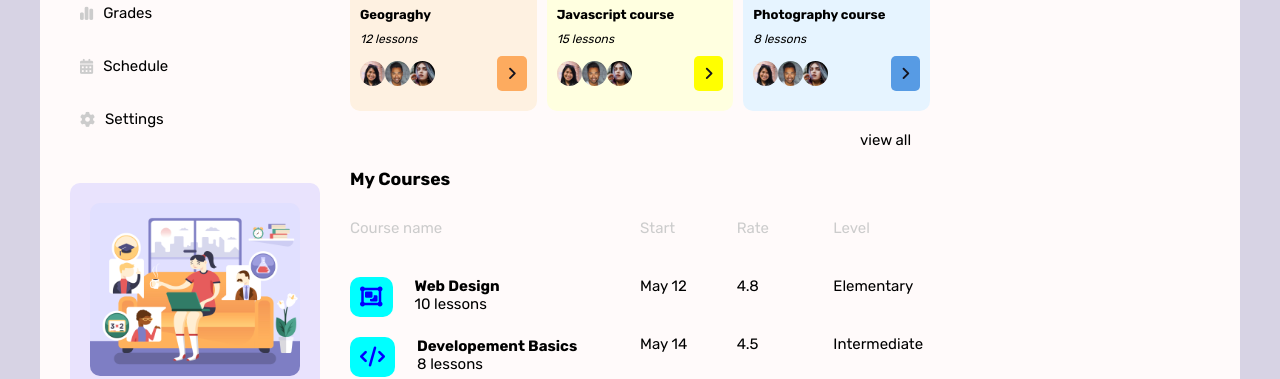
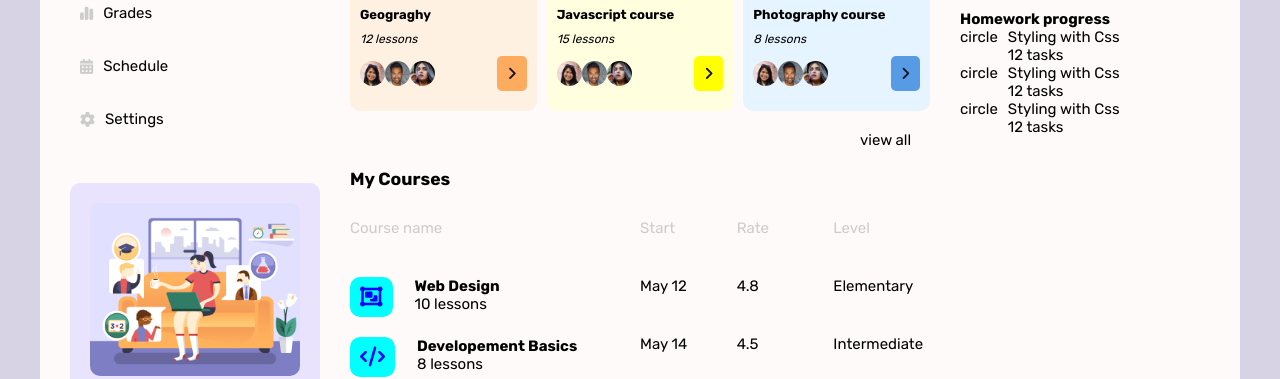
Before and after one commit to majid-amini/Academy, a plain HTML site: page index.html in a window 1280 px wide. Shown: the part 350-729 px from the top of the page. Drawn offline with Linux system fonts and the light colour scheme.

Commit message:
progress section added

```diff
--- a/index.html
+++ b/index.html
@@ -202,6 +202,46 @@
                         <i class="fa-solid fa-check"></i>
                     </div>
                     <span>Elementary</span>
+                </div><!-- profile__img -->
+
+                <div class="date__picker__total">
+
+                </div>
+
+                <div class="progress__total">
+                    <div class="progress__box progress__title">
+                        <h4>Homework progress</h4>
+                    </div>
+                    <div class="progress__box">
+                        <div class="progress__left">
+                            <div>circle</div>
+                            <div class="progress__left__item">
+                                <span>Styling with Css</span>
+                                <span>12 tasks</span>
+                            </div>
+                        </div>
+                        <i></i>
+                    </div>
+                    <div class="progress__box">
+                        <div class="progress__left">
+                            <div>circle</div>
+                            <div class="progress__left__item">
+                                <span>Styling with Css</span>
+                                <span>12 tasks</span>
+                            </div>
+                        </div>
+                        <i></i>
+                    </div>
+                    <div class="progress__box">
+                        <div class="progress__left">
+                            <div>circle</div>
+                            <div class="progress__left__item">
+                                <span>Styling with Css</span>
+                                <span>12 tasks</span>
+                            </div>
+                        </div>
+                        <i></i>
+                    </div>
                 </div>
             </section><!-- profile -->
         </aside>
--- a/styles/section_right.css
+++ b/styles/section_right.css
@@ -22,6 +22,7 @@ aside {
     align-items: center;
     gap: 1rem;
 }
+
 .profile__img img {
     text-align: center;
     width: 10rem;
@@ -37,3 +38,29 @@ aside {
 .profile__img > span {
     color: var(--gray-color);
 }
+
+
+
+
+
+
+
+
+.progress__total {
+    margin-top: 2rem;
+    width: 100%;
+}
+.progress__total .progress__box {
+    display: flex;
+    align-items: center;
+    justify-content: space-between;
+}
+.progress__box .progress__left {
+    display: flex;
+    gap: 1rem;
+    font-size: 1.5rem;
+}
+.progress__left__item {
+    display: flex;
+    flex-direction: column;
+}
```
